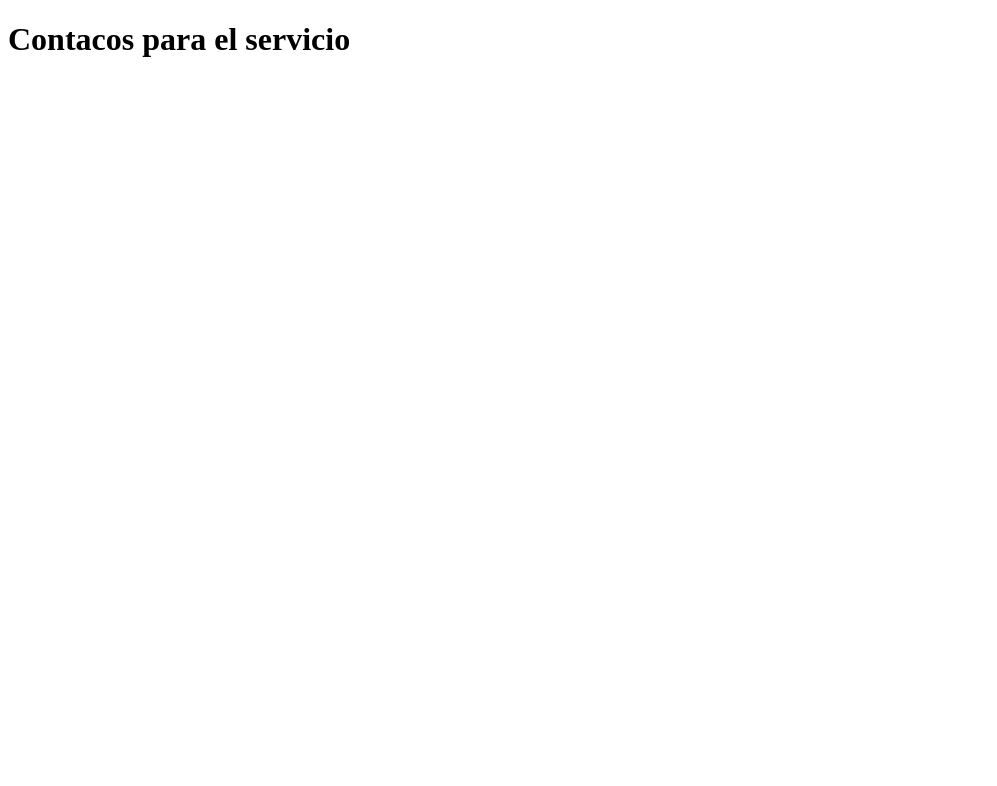
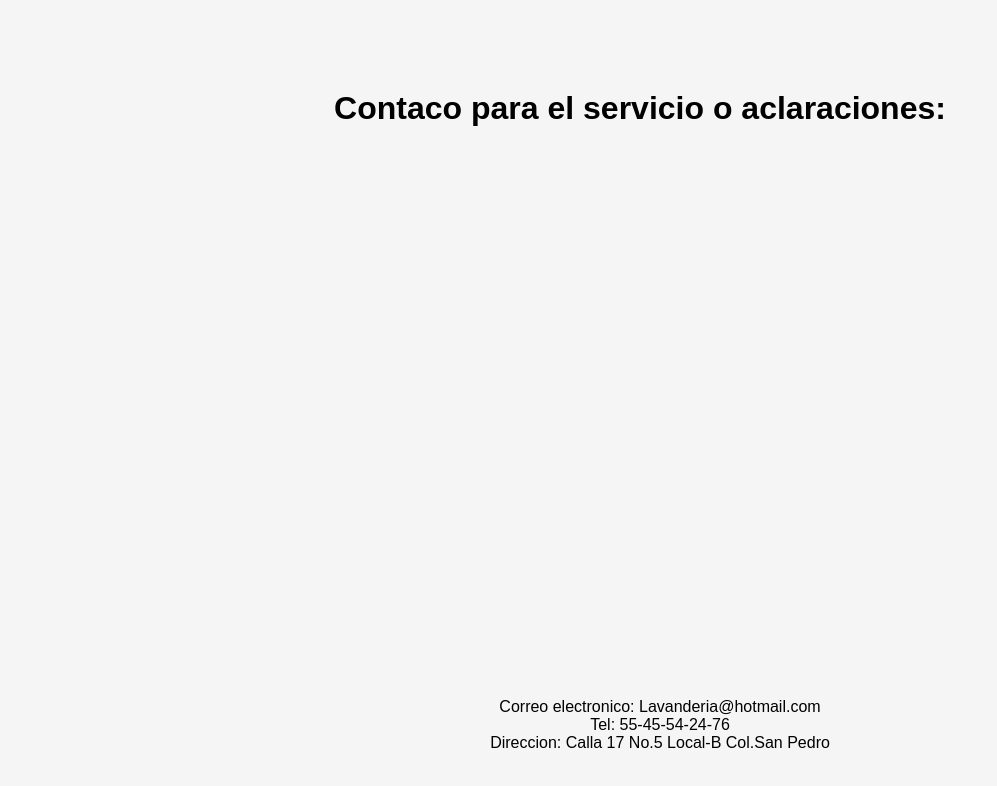
Before and after one commit to alankopo/matcha, a plain HTML site: page lavanderia/contactos.html in a window 1280 px wide. Shown: the whole page, without its empty margins (0-997 px from the left). Drawn offline with Linux system fonts and the light colour scheme.

Commit message:
lavanderia

```diff
--- a/lavanderia/contactos.html
+++ b/lavanderia/contactos.html
@@ -4,12 +4,24 @@
     <meta charset="UTF-8">
     <meta http-equiv="X-UA-Compatible" content="IE=edge">
     <meta name="viewport" content="width=device-width, initial-scale=1.0">
-    <title>Document</title>
+    <link rel="stylesheet" href="style-contactos.css" />
+    <title>Contacto</title>
 </head>
 <body>
-    <h1 class="titulo">Contacos para el servicio</h1>
+    <h1 class="titulo">Contaco para el servicio o aclaraciones:</h1>
     <p>
         <a href="nav-menu-link nav-link nav-menu-link_active"></a>
     </p>
+    <div class="informacion">
+        <ul>
+            Correo electronico: Lavanderia@hotmail.com
+        </ul>
+        <ul>
+            Tel: 55-45-54-24-76
+        </ul>
+        <ul>
+            Direccion: Calla 17 No.5 Local-B Col.San Pedro
+        </ul>
+    </div>
 </body>
 </html>
--- /dev/null
+++ b/lavanderia/style-contactos.css
@@ -0,0 +1,22 @@
+*{
+    margin: 0;
+    box-sizing:  border-box ;
+}
+body{
+    background-color: whitesmoke;
+    font-family: sans-serif;
+    padding: 90px 20px 0;
+    position: relative;
+    padding-bottom: 3em;
+    display: grid;
+    min-height: 100vh;
+    grid-template-rows: auto 1fr auto;
+    text-align: center;
+}
+
+@media  (max-with: 768p ){
+    body{
+        padding-top : 70px;
+    }
+
+}
```
Also changed, not shown: lavanderia/lavanderia.html (+1 -1 lines).
